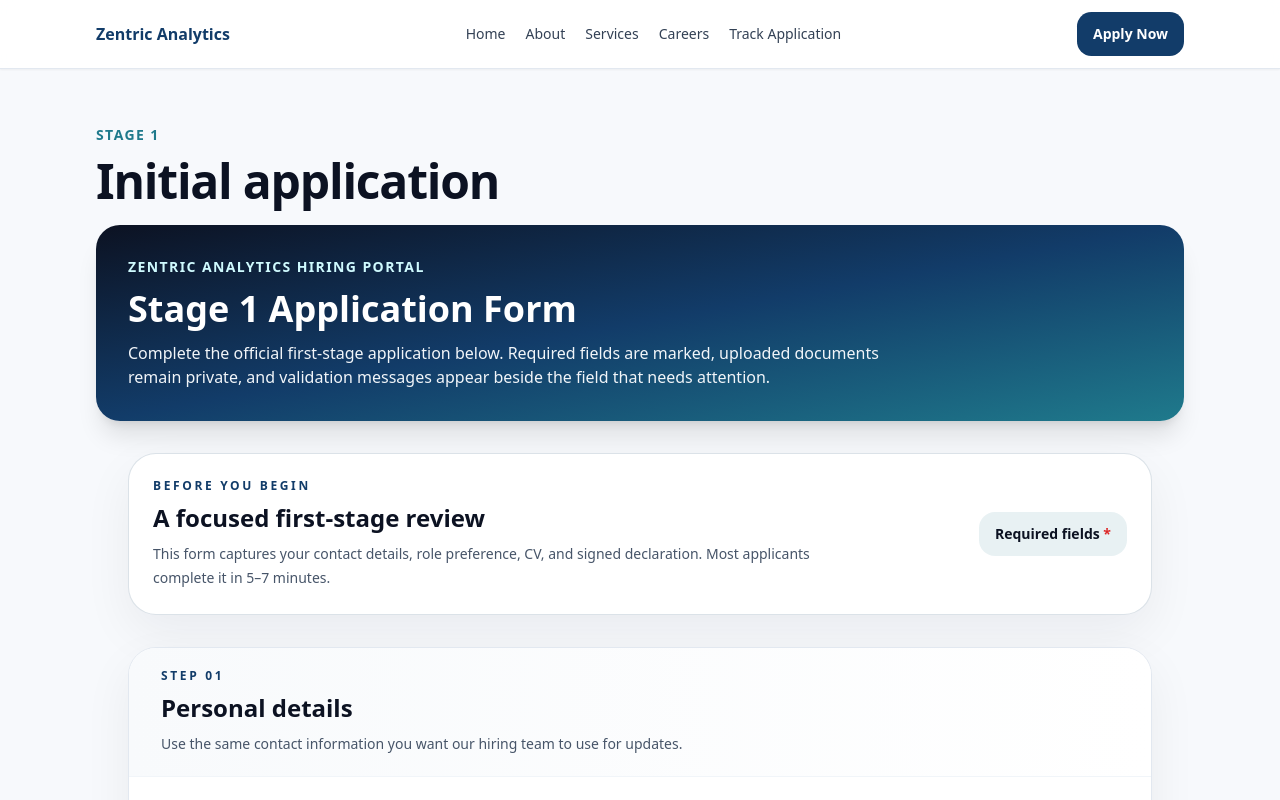
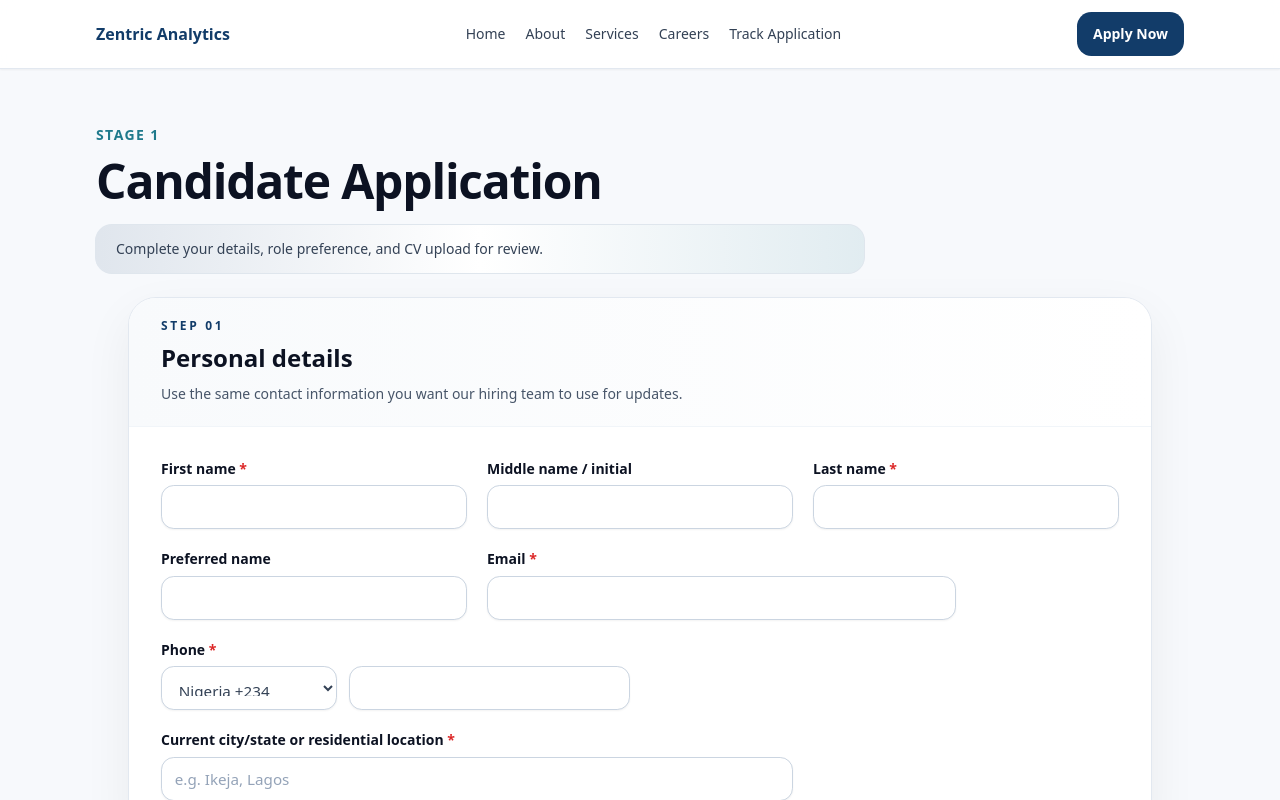
Before and after one commit to Zentric-Analytics/Zentricanalytics.com, a Next.js app: page /apply in a window 1280 px wide. Shown: the top 800 px of the page. Built offline with nearby package versions, Linux system fonts and the light colour scheme.

Commit message:
Simplify application form header

```diff
--- a/src/app/apply/Stage1ApplicationForm.tsx
+++ b/src/app/apply/Stage1ApplicationForm.tsx
@@ -67,11 +67,6 @@ export function Stage1ApplicationForm() {
   return <form action={formAction} className="mx-auto w-full max-w-5xl min-w-0 space-y-6 sm:space-y-8">
     {state.message ? <div className="min-w-0 break-words rounded-2xl border border-red-200 bg-red-50 p-4 text-sm font-semibold text-red-800" role="alert">{state.message}</div> : null}
 
-    <div className="grid gap-4 rounded-[1.75rem] border border-brand/15 bg-white p-5 shadow-[0_18px_50px_rgba(15,23,42,0.06)] sm:p-6 md:grid-cols-[1fr_auto] md:items-center">
-      <div><p className="text-xs font-bold uppercase tracking-[0.22em] text-brand">Before you begin</p><h2 className="mt-2 text-2xl font-bold text-ink">A focused first-stage review</h2><p className="mt-2 max-w-2xl text-sm leading-6 text-slate-600">This form captures your contact details, role preference, CV, and signed declaration. Most applicants complete it in 5–7 minutes.</p></div>
-      <div className="rounded-2xl bg-accent/10 px-4 py-3 text-sm font-bold text-ink">Required fields <Required /></div>
-    </div>
-
     <FormSection eyebrow="Step 01" title="Personal details" helper="Use the same contact information you want our hiring team to use for updates.">
       <TextField state={state} name="firstName" label="First name" autoComplete="given-name" required width="compact" />
       <TextField state={state} name="middleInitial" label="Middle name / initial" autoComplete="additional-name" maxLength={50} width="compact" />
--- a/src/app/apply/page.tsx
+++ b/src/app/apply/page.tsx
@@ -7,12 +7,8 @@ export default async function Apply({ searchParams }: { searchParams: Promise<{
 
   return (
     <PageShell>
-      <Section eyebrow="Stage 1" title="Initial application">
-        <div className="mb-8 w-full min-w-0 overflow-hidden rounded-3xl bg-gradient-to-br from-ink via-brand to-accent p-5 text-white shadow-xl sm:p-6 md:p-8">
-          <p className="min-w-0 break-words text-sm font-bold uppercase tracking-widest text-cyan-100">Zentric Analytics Hiring Portal</p>
-          <h1 className="mt-3 min-w-0 break-words text-2xl font-bold sm:text-3xl md:text-4xl">Stage 1 Application Form</h1>
-          <p className="mt-3 max-w-3xl break-words text-sm leading-6 text-slate-100 sm:text-base">Complete the official first-stage application below. Required fields are marked, uploaded documents remain private, and validation messages appear beside the field that needs attention.</p>
-        </div>
+      <Section eyebrow="Stage 1" title="Candidate Application">
+        <p className="mb-6 max-w-3xl break-words rounded-2xl bg-gradient-to-r from-brand/10 via-white to-accent/10 px-4 py-3 text-sm leading-6 text-slate-700 ring-1 ring-brand/10 sm:px-5">Complete your details, role preference, and CV upload for review.</p>
         {params.submitted ? (
           <div className="card mb-6 p-5 sm:p-6">
             <h2 className="break-words text-2xl font-bold">Application received</h2>
```
